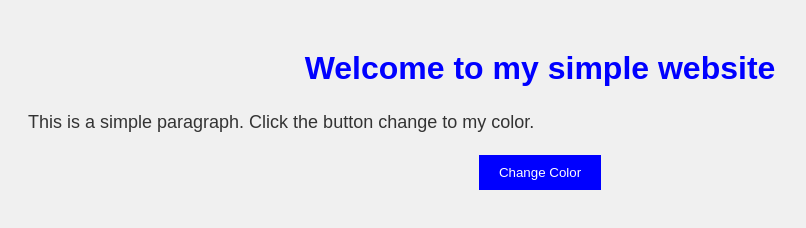
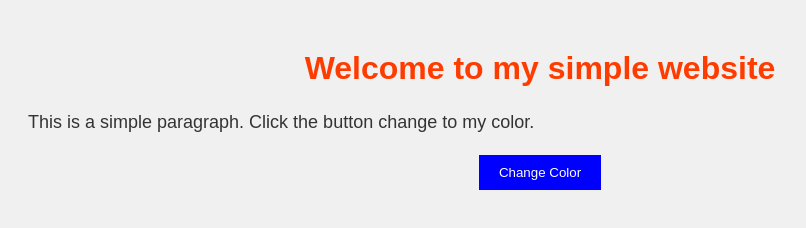
Before and after one commit to DilaCode/SimpleWeb, a plain HTML site: page index.html in a window 1280 px wide. Shown: the whole page, without its empty margins (100-906 px from the left). Drawn offline with Linux system fonts and the light colour scheme.

Commit message:
H1 tag color change

```diff
--- a/style.css
+++ b/style.css
@@ -14,7 +14,7 @@ body{
 h1{
     text-align: center;
     margin-top: 50px;
-    color: blue;
+    color: rgb(255, 60, 0);
 }
 
 p{
```
